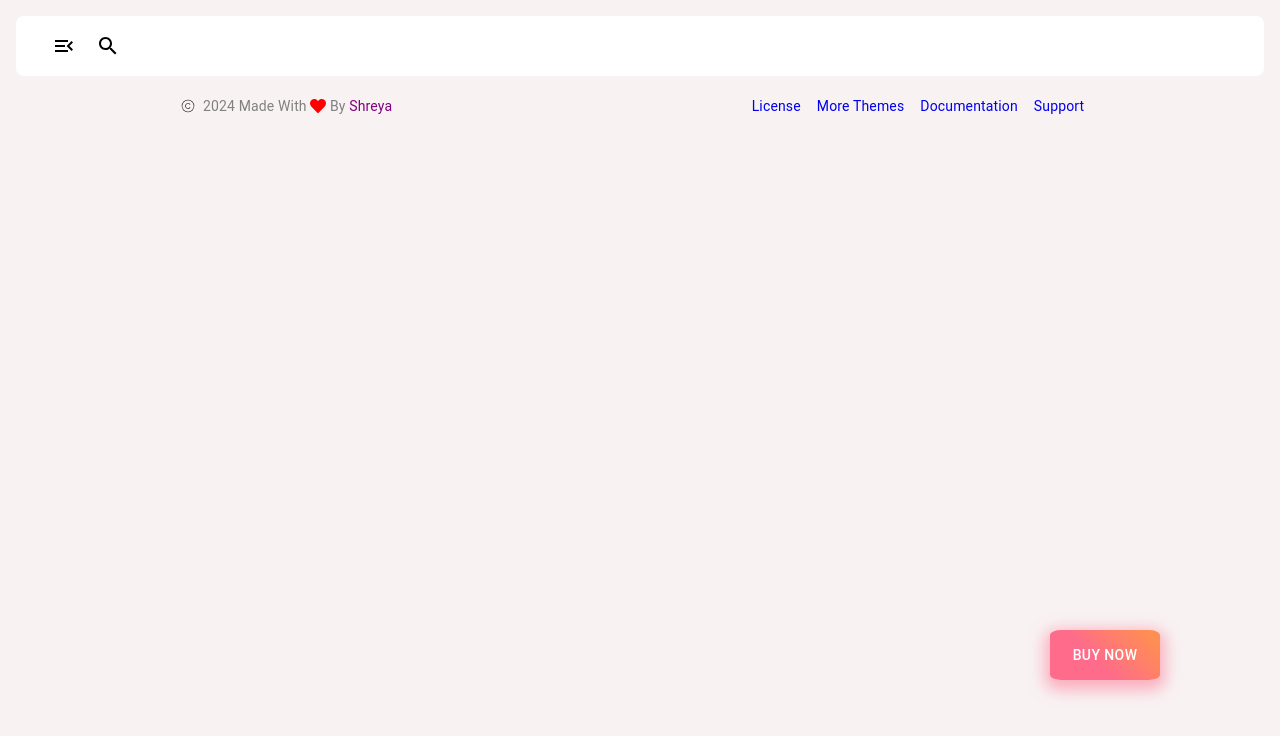
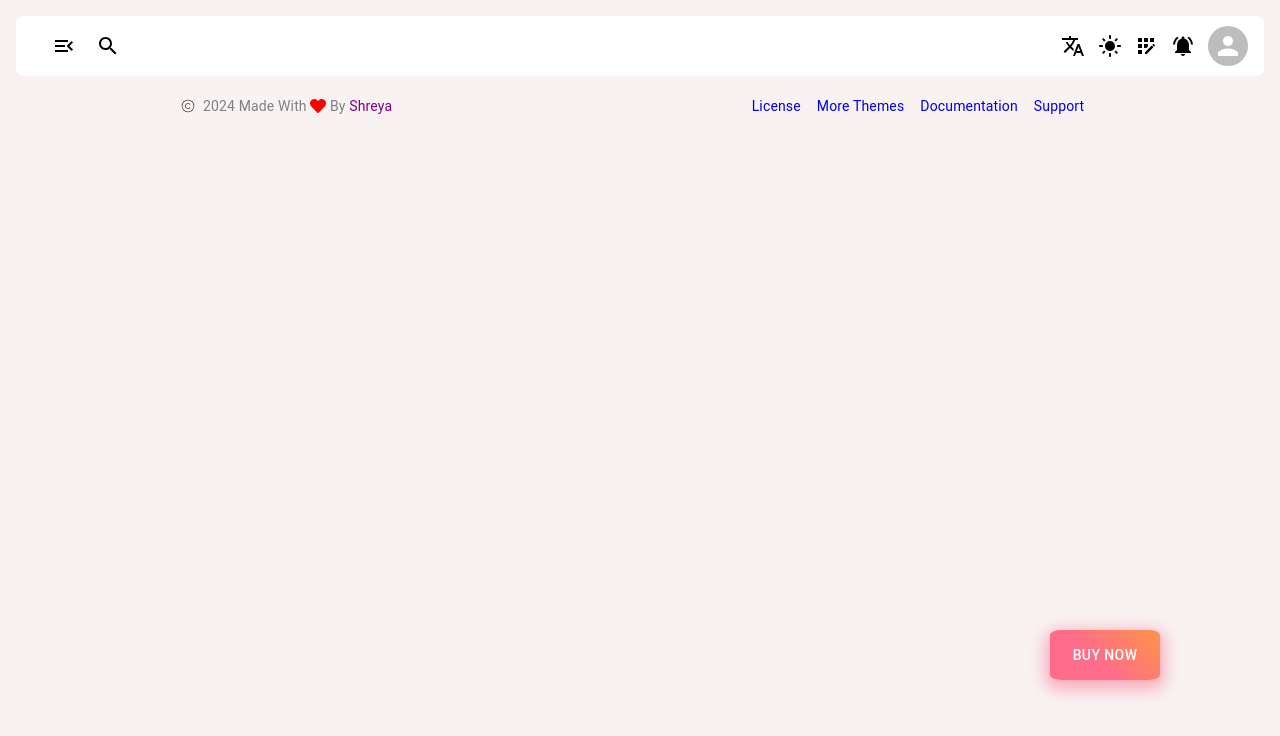
Before and after one commit to 0shreyajha0/Data-Visualiser, a React (Create React App) app: page / in a window 1280 px wide. Shown: the top 736 px of the page. Built offline with nearby package versions, Linux system fonts and the light colour scheme.

Commit message:
updated SearchBar

```diff
--- a/src/components/SearchBar/searchBar.component.jsx
+++ b/src/components/SearchBar/searchBar.component.jsx
@@ -16,6 +16,7 @@ import {
   InputLabel,
   InputAdornment,
   FormControl,
+  Avatar,
 } from "@mui/material";
 import { grey, red } from "@mui/material/colors";
 import {
@@ -93,7 +94,7 @@ export const SearchBar = () => {
       <Box
         sx={{
           display: "flex",
-          justifyContent: "space-between ",
+          justifyContent: "space-around ",
           alignItems: "center",
           flexDirection: "row",
           ml: 2,
@@ -108,10 +109,25 @@ export const SearchBar = () => {
         <Drawer open={open} onClose={toggleDrawer(false)}>
           {DrawerList}
         </Drawer>
-
         <SearchIcon onClick={handleSearchClick} />
       </Box>
-      <Box></Box>
+      <Box
+        sx={{
+          display: "flex",
+          justifyContent: "space-between ",
+          alignItems: "center",
+          flexDirection: "row",
+          ml: 2,
+          mr: 2,
+          width: "15%",
+        }}
+      >
+        <TranslateIcon />
+        <LightModeIcon />
+        <AppRegistrationIcon />
+        <NotificationsActiveIcon />
+        <Avatar />
+      </Box>
     </Box>
   );
 };
```
